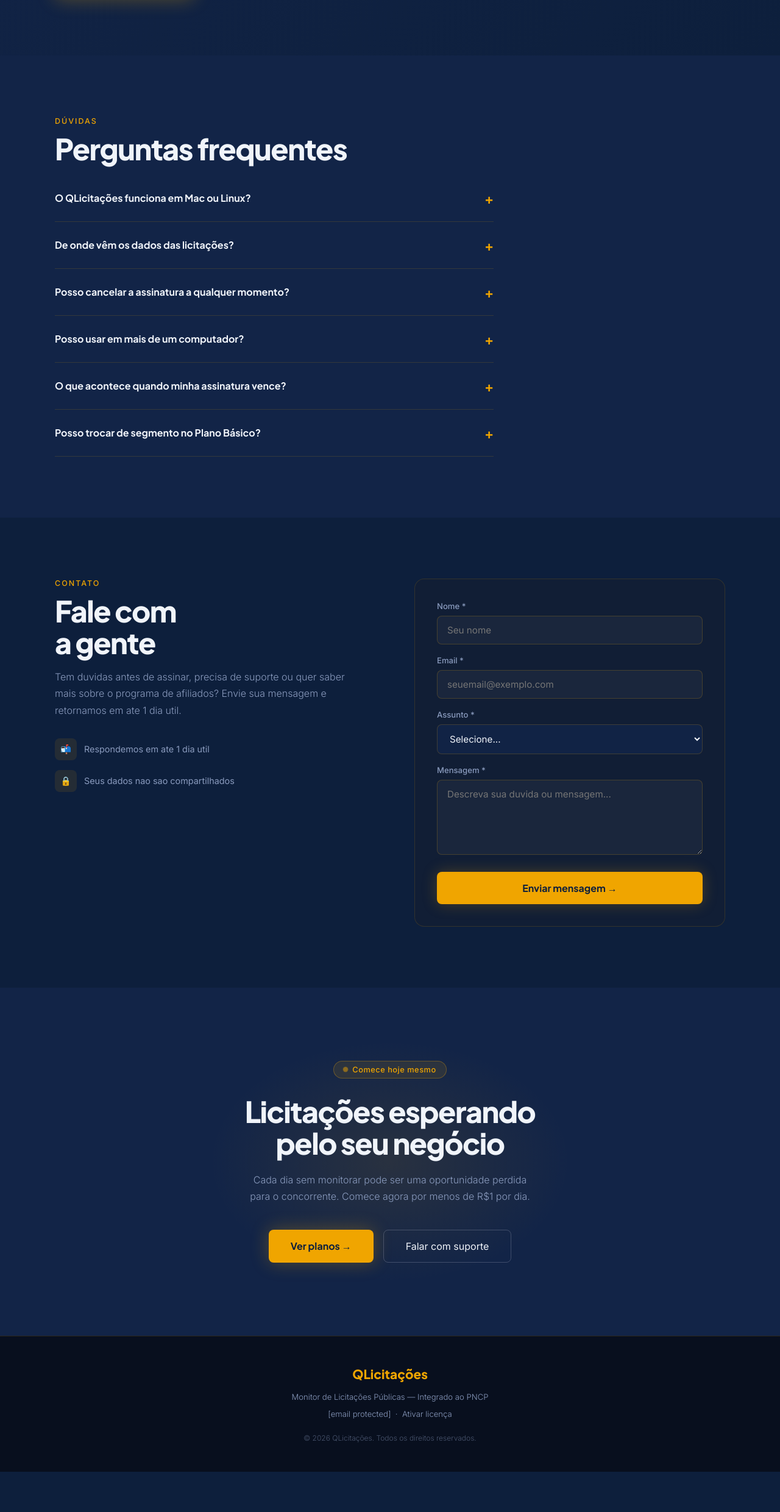
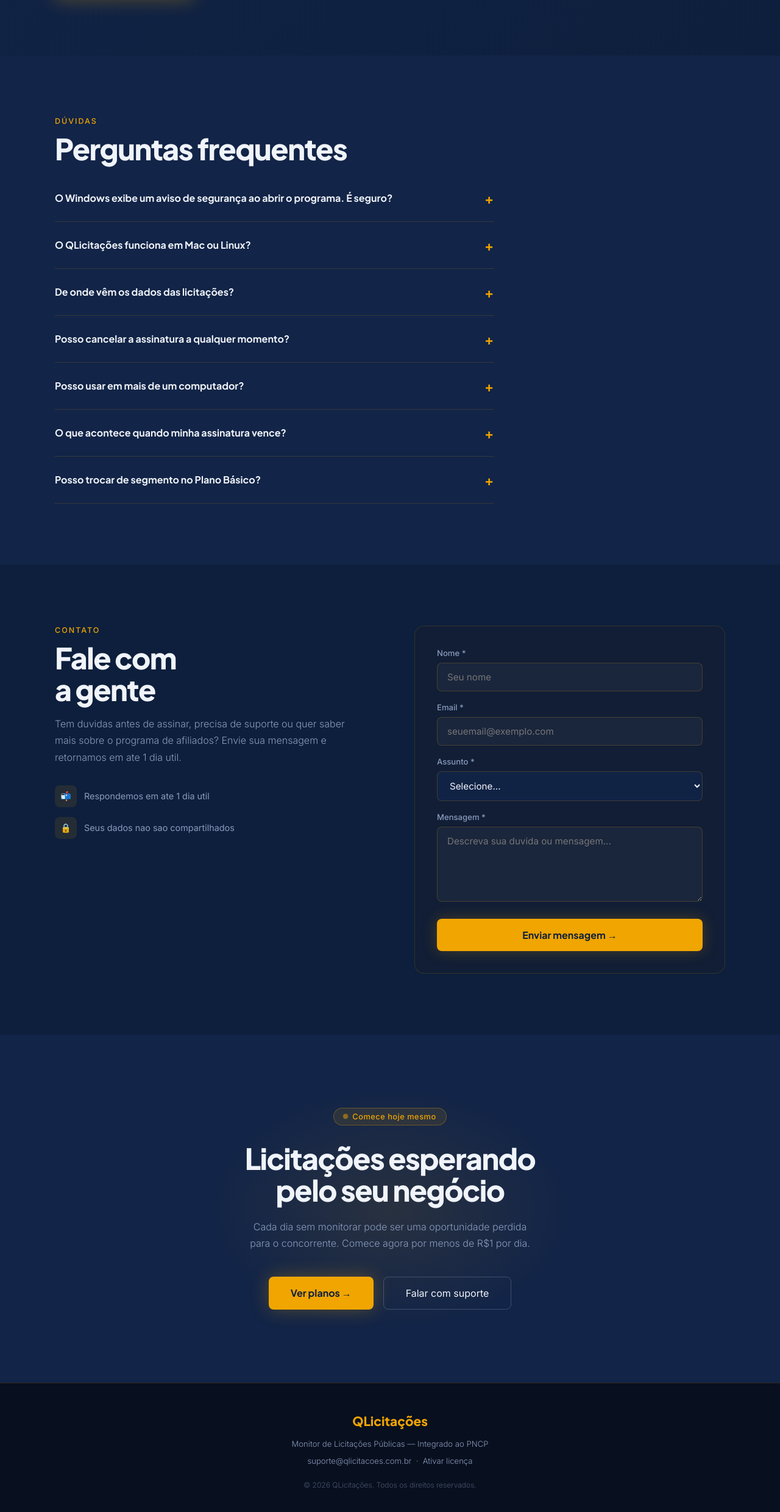
Before and after one commit to qjunior100/QLicitacoes, a plain HTML site: page index.html in a window 1280 px wide. Shown: the part 4594-7074 px from the top of the page at 61% size. Before the commit the page ends 7008 px from the top, so only its background shows below. Drawn offline with Linux system fonts and the light colour scheme.

Commit message:
Add files via upload

```diff
--- a/index.html
+++ b/index.html
@@ -993,6 +993,10 @@
     <h2 class="section-title">Perguntas frequentes</h2>
     <div class="faq-lista">
       <div class="faq-item">
+        <div class="faq-pergunta">O Windows exibe um aviso de segurança ao abrir o programa. É seguro?</div>
+        <div class="faq-resposta">Sim, é completamente seguro. O aviso do Windows SmartScreen aparece porque o instalador ainda não possui assinatura digital — um certificado que exige investimento anual e está no nosso roadmap. Para prosseguir: clique em <strong>"Mais informações"</strong> e depois em <strong>"Executar assim mesmo"</strong>. O QLicitações é um software legítimo que consulta apenas a API pública do governo (PNCP).</div>
+      </div>
+      <div class="faq-item">
         <div class="faq-pergunta">O QLicitações funciona em Mac ou Linux?</div>
         <div class="faq-resposta">Por enquanto o QLicitações é exclusivo para Windows 10 ou superior. Versões para outros sistemas estão em nosso roadmap.</div>
       </div>
@@ -1079,7 +1083,7 @@
     </p>
     <div class="hero-btns reveal">
       <a href="#planos" class="btn-primary">Ver planos →</a>
-      <a href="/cdn-cgi/l/email-protection#027177726d70766742736e6b616b7663616d67712c616d6f2c6070" class="btn-secondary">Falar com suporte</a>
+      <a href="mailto:suporte@qlicitacoes.com.br" class="btn-secondary">Falar com suporte</a>
     </div>
   </div>
 </section>
@@ -1088,7 +1092,7 @@
 <footer>
   <div class="footer-logo">QLicitações</div>
   <p style="margin-bottom:12px;">Monitor de Licitações Públicas — Integrado ao PNCP</p>
-  <p><a href="/cdn-cgi/l/email-protection#c9babcb9a6bbbdac89b8a5a0aaa0bda8aaa6acbae7aaa6a4e7abbb"><span class="__cf_email__" data-cfemail="fc8f898c938e8899bc8d90959f95889d9f93998fd29f9391d29e8e">[email&#160;protected]</span></a> &nbsp;·&nbsp; <a href="/ativar.html">Ativar licença</a></p>
+  <p><a href="mailto:suporte@qlicitacoes.com.br">suporte@qlicitacoes.com.br</a> &nbsp;·&nbsp; <a href="/ativar.html">Ativar licença</a></p>
   <p style="margin-top:24px; font-size:.75rem; opacity:.5;">© 2026 QLicitações. Todos os direitos reservados.</p>
 </footer>
 
```
Also changed, not shown: ativar.html (+1 -0 lines).
